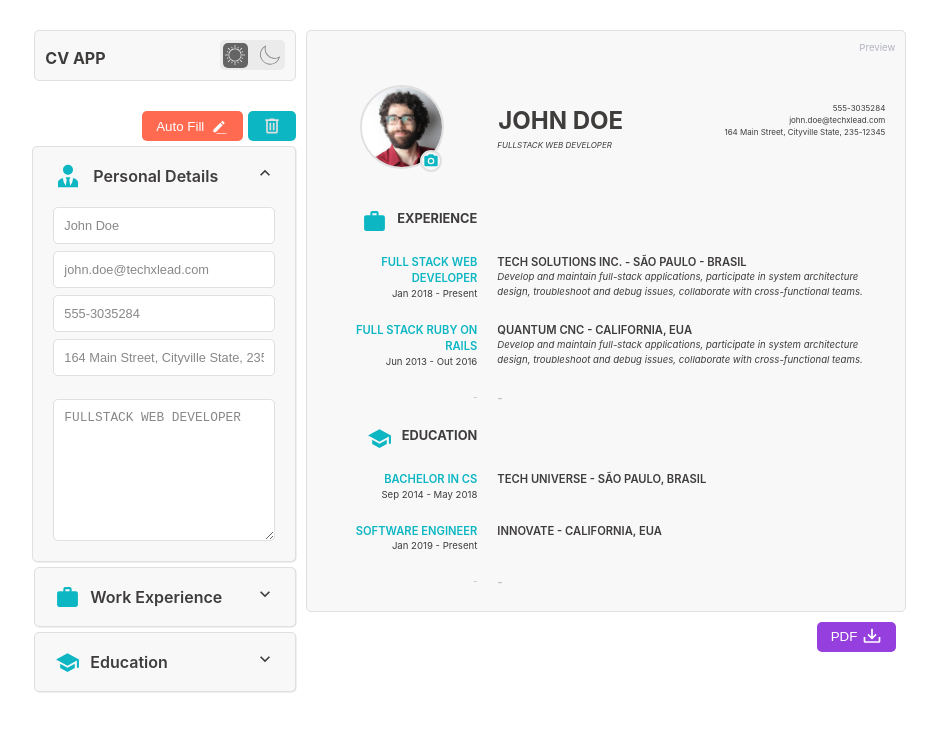
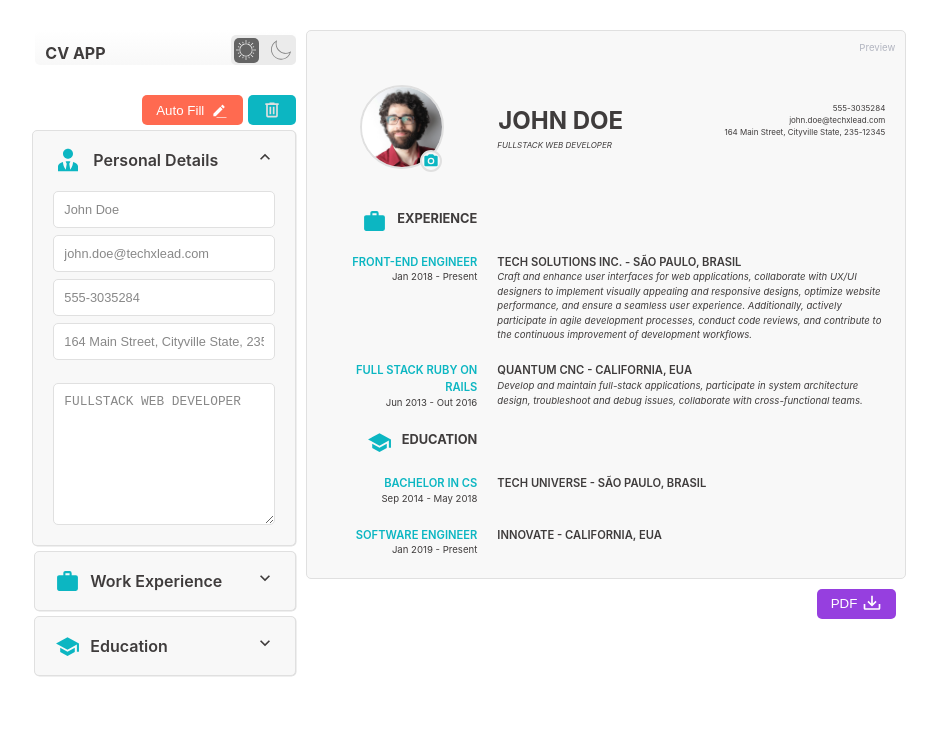
Before and after one commit to maurolps/cv-application, a React (Vite) app: page / in a window 1280 px wide. Both pictures are taken after a click on the button "Auto Fill". Shown: the top 732 px of the page, without its empty margins (137-1074 px from the left). Built offline with nearby package versions, Linux system fonts and the light colour scheme.

Commit message:
Update Dark Mode Component

```diff
--- a/src/App.css
+++ b/src/App.css
@@ -1,7 +1,3 @@
-#root {
-  margin: 0 auto;
-}
-
 main {
   display: grid;
   grid-template-columns: 1fr 2fr;
--- a/src/components/DarkMode.jsx
+++ b/src/components/DarkMode.jsx
@@ -2,12 +2,25 @@ import { svgSun, svgMoon } from "../assets/svgs";
 import '../styles/darkmode.css'
 
 const DarkMode = () => {
+
+  const darkMode = () => {
+    document.getElementById('root').setAttribute('data-theme', 'dark')
+  }
+  const lightMode = () => {
+    document.getElementById('root').setAttribute('data-theme', 'light')
+  }
+  const toggleTheme = (e) => {
+    if (e.target.checked) darkMode();
+    else lightMode();
+  }
+
     return (
         <div className='dark_mode'>
             <input
                 className='dark_mode_input'
                 type='checkbox'
                 id='darkmode-toggle'
+                onChange={toggleTheme}
             />
             <label className='dark_mode_label' htmlFor='darkmode-toggle'>
                 {svgSun}
--- a/src/components/Data.jsx
+++ b/src/components/Data.jsx
@@ -28,11 +28,11 @@ const exampleData = {
 const expData = [
   {
     ["company-name"]: "Tech Solutions Inc.",
-    ["position-title"]: "Full Stack Web Developer",
+    ["position-title"]: "Front-End Engineer",
     ["start-date"]: "Jan 2018",
     ["end-date"]: "Present",
-    ["location"]: "São Paulo - Brasil",
-    ["description"]: "Develop and maintain full-stack applications, participate in system architecture design, troubleshoot and debug issues, collaborate with cross-functional teams.",
+    ["location"]: "São Paulo, Brasil",
+    ["description"]: "Craft and enhance user interfaces for web applications, collaborate with UX/UI designers to implement visually appealing and responsive designs, optimize website performance, and ensure a seamless user experience. Additionally, actively participate in agile development processes, conduct code reviews, and contribute to the continuous improvement of development workflows.",
   },
   {
     ["company-name"]: "Quantum CNC",
--- a/src/components/Preview.jsx
+++ b/src/components/Preview.jsx
@@ -58,7 +58,7 @@ export function Preview(props) {
             )
           }
           {
-            !props.editMode.active && (
+            props.editMode.active && (
               update["company-name"] !== ""? (
                 <div className="work-experience grid prev-draft">
                   <div>
@@ -97,7 +97,7 @@ export function Preview(props) {
             )
           }
           {
-            !props.editModeEdu.active && (
+            props.editModeEdu.active && (
               update.school !== ""? (
                 <div className="education grid prev-draft">
                   <div>
--- a/src/index.css
+++ b/src/index.css
@@ -8,10 +8,13 @@
   --input-color: #888;
   --input-placeholder-color: #b2b5c0;
   --card-background-color: #f8f8f8;
-  --darkmode-bg: rgba(255, 182, 98, 0.4);
 
-  /* dark mode */
-  /* --primary-color: #1bb7c2;
+  font-family: Inter, system-ui, Avenir, Helvetica, Arial, sans-serif;
+  line-height: 1.5;
+}
+
+[data-theme="dark"] {
+  --primary-color: #1bb7c2;
   --secondary-color: #ec6e58;
   --background-color: #333333;
   --text-color: #cbcbcb;
@@ -19,16 +22,14 @@
   --action-color: #973ddd;
   --input-color: #707070;
   --input-placeholder-color: #504c4c;
-  --darkmode-bg: rgba(15, 15, 15, 0.4);
-  --card-background-color: #414141;  */
+  --card-background-color: #414141;
+}
 
-  font-family: Inter, system-ui, Avenir, Helvetica, Arial, sans-serif;
-  line-height: 1.5;
-  font-weight: 400;
+#root {
+  margin: 0 auto;
   background-color: var(--background-color);
-  font-synthesis: none;
-  -webkit-font-smoothing: antialiased;
-  -moz-osx-font-smoothing: grayscale;
+  min-height: 100vh;
+  transition: background-color 0.3s ease-in-out;
 }
 
 body {
--- a/src/styles/header.css
+++ b/src/styles/header.css
@@ -1,22 +1,23 @@
 header {
   width: 100%;
-  max-width: 240px;
+  max-width: 251px;
   background-color: var(--background-color);
   display: flex;
   flex-direction: column;
   align-items: end;
   gap: 30px;
+  transition: background-color 0.3s ease-in-out;
 }
 
 header .logo {
   display: flex;
   justify-content: space-between;
-  background-color: var(--card-background-color);
+  background: linear-gradient(360deg, var(--card-background-color), var(--background-color));
   align-items: end;
+  height: 35px;
   width: 100%;
-  border: 1px solid var(--border-color);
   border-radius: 5px;
-  padding: 10px;
+  padding-left: 10px;
 }
 
 header p {
--- a/src/styles/loadCard.css
+++ b/src/styles/loadCard.css
@@ -24,6 +24,10 @@
   justify-items: center;
   font-weight: 600;
   cursor: pointer;
+}
+
+.card-title * {
+  transition: d 0.2s ease-in-out;
 }
 
 .card-svg {
```
